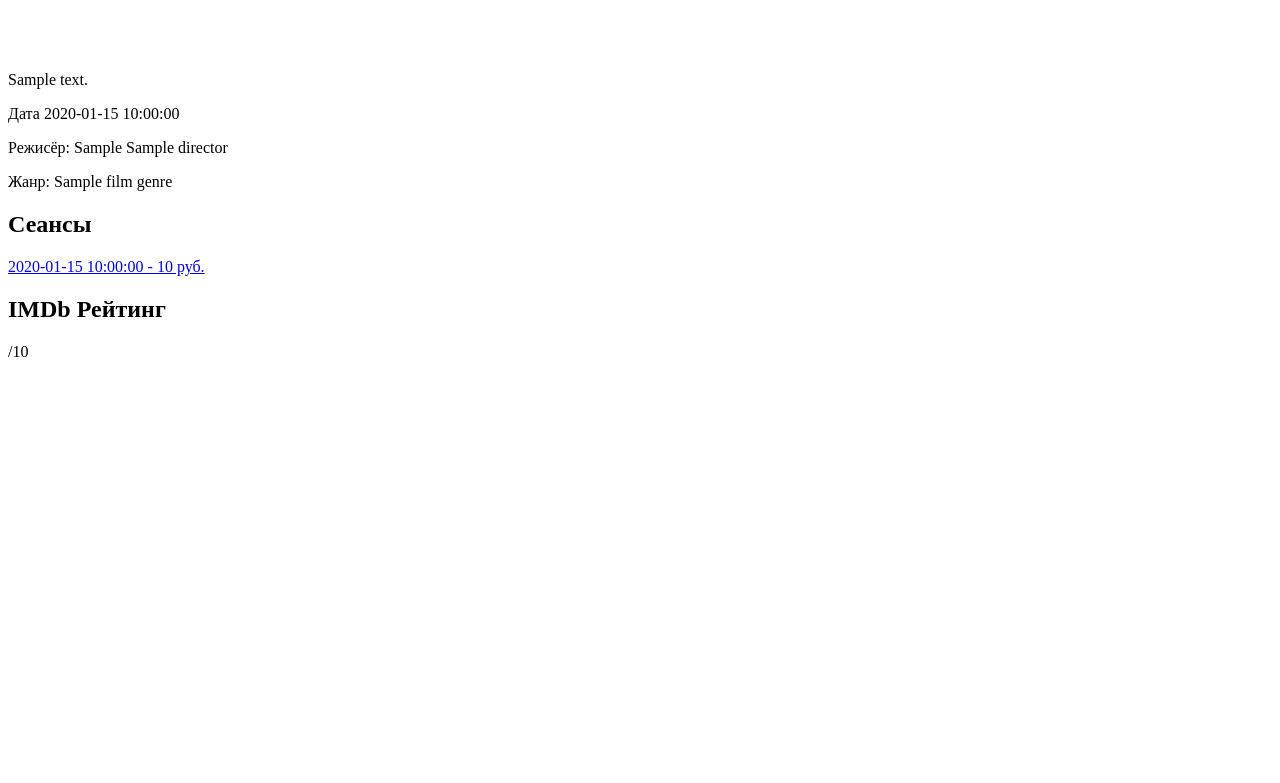
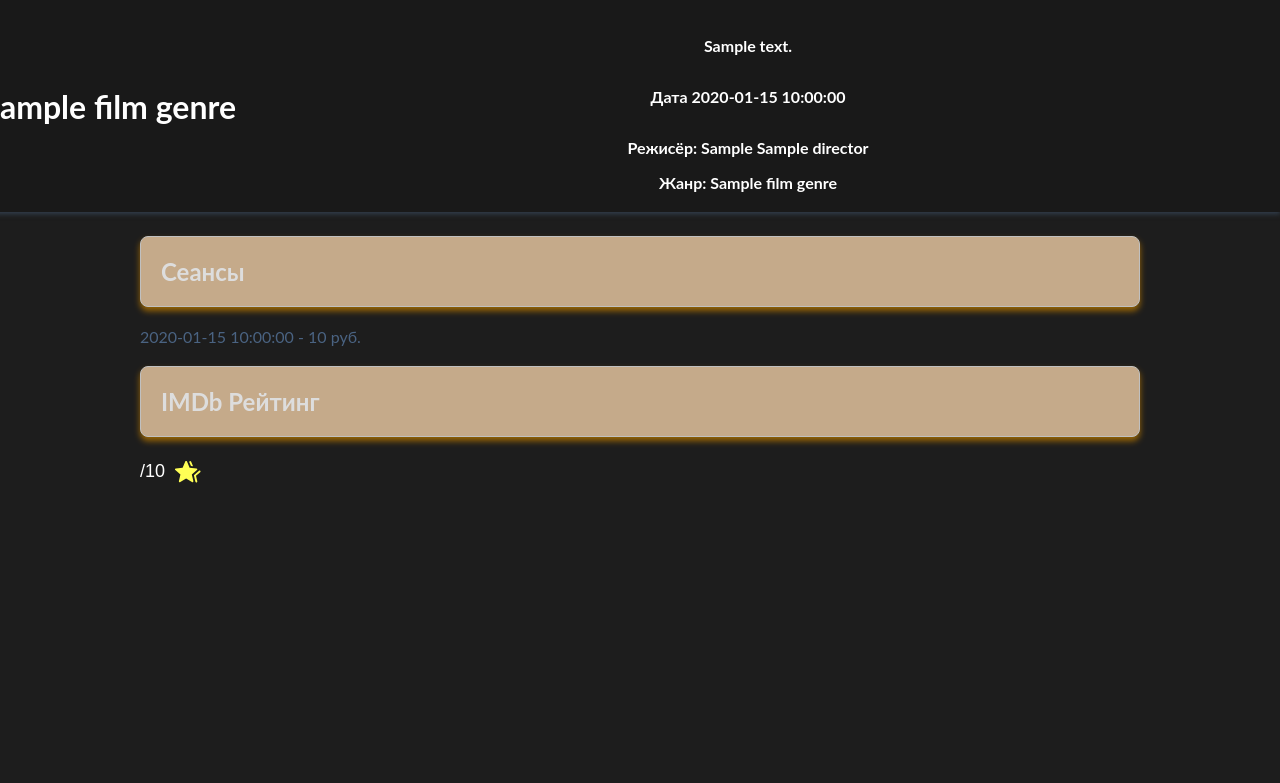
Before and after one commit to curiuwu/db_project, a Flask app: page /film_card/1 in a window 1280 px wide. Shown: the top 783 px of the page. Run offline with Flask 3, Linux system fonts and the light colour scheme; a database or web service that is not in the repository returns one stand-in record (values such as "Sample title"); some libraries are stand-ins or nearby versions.

Commit message:
полнейший вайбкодинг фронта

```diff
--- a/app/static/css/film_card.css
+++ b/app/static/css/film_card.css
@@ -0,0 +1,52 @@
+.connector {
+    height: 200px;
+}
+
+.name_card  {
+    border: 1px solid #ddd;
+    border-radius: 8px;
+    padding: 20px;
+    opacity: .85;
+    background-color: #E3C39D;            /* Светлый фон карточки */
+    box-shadow: 0 4px 6px rgb(176, 115, 0);
+}
+
+.container  {
+    margin: 10px;
+    min-height: 96vh
+}
+
+.film {
+    max-width: 150px
+}
+
+.film_card  {
+    display: grid;
+    justify-content: top;
+    align-items: center;
+    font-family: 'Lato', sans-serif;
+    font-weight: bold;
+    width: 80%; /* Устанавливаем ширину для центрирования */
+}
+
+.rating {
+    font-family: Arial, sans-serif;
+}
+
+.rating__wrapper {
+    display: flex;       /* Включаем flex-контейнер */
+    align-items: center; /* Выравниваем по вертикали */
+    gap: 8px;            /* Отступ между текстом и иконкой */
+}
+
+.film {
+    margin: 0;           /* Убираем стандартные отступы */
+    font-size: 18px;     /* Размер текста */
+}
+
+.rating__icon {
+    width: 30px;
+    height: 30px;
+    fill: #FFFF55;       /* Цвет иконки */
+    flex-shrink: 0;      /* Запрещаем сжатие */
+}
--- a/app/templates/film_card.html
+++ b/app/templates/film_card.html
@@ -3,18 +3,22 @@
 <head>
     <meta charset="utf-8">
     <title>{{ film[0] }}</title>
-    <link rel="stylesheet" href="{{ url_for('static', filename='css/main.css') }}">
+    <link rel="stylesheet" href="{{ url_for('static', filename='css/film_card.css') }}">
+    <link rel="stylesheet" href="{{ url_for('static', filename='css/style.css') }}">
 </head>
 <body>
 <div class="container">
-        <h1>{{ film[0] }}</h1>
+    <div class="header"><h1>{{ film[0] }}</h1>
+        <div class="film_card">
             <p>{{ film[1] }}</p>
             <p class="director">Дата {{film[2]}}</p>
             <p class="director">Режисёр: {{director[0]}} {{director[1]}}</p>
             <span class="genre">Жанр: {{ film[3] }}</span>
-
+        </div>
+    </div>
+    <div class="connector"></div>
     <div class="sessions">
-            <h2>Сеансы</h2>
+        <h2 class="name_card">Сеансы</h2>
         {% for session in sessions %}
         <a class="session-button" href="{{ url_for('session_select.select_session', session_id = session[0]) }}">
             <p>{{ session[1] }} - {{ session[2] }} руб.</p>
@@ -22,8 +26,13 @@
         {% endfor %}
     </div>
     <div class="rating">
-            <h2>IMDb Рейтинг</h2>
+    <h2 class="name_card">IMDb Рейтинг</h2>
+    <div class="rating__wrapper">  <!-- Обёртка для текста и иконки -->
         <p class="film">{{ film[7] }}/10</p>
+        <svg class="rating__icon" xmlns="http://www.w3.org/2000/svg" viewBox="0 -960 960 960">
+            <path d="m668-380 172-148 13 1q13 1 20.5 10.1 7.5 9.09 7.5 19.71 0 6.06-3 12.13-3 6.06-8 11.06L736-359l41 177q1 1.54 1 3.46v3.46q0 13.08-9.07 21.08-9.06 8-21.15 8-3.78 0-7.9-1-4.13-1-7.88-3l-13-8-51-222Zm-93-289-57-134 5-11q3.65-8.64 11.33-13.32Q542-832 550.25-832t16.13 4.5Q574.25-823 578-814l64 151-67-6ZM189-189l49-212L74-544q-5-5-8-10.67-3-5.66-3-11.33 0-10.68 7.5-19.84T91-596l217.08-19.09L392-815q3.75-9 11.63-13.5 7.87-4.5 16.12-4.5t16.33 4.5Q444.15-824 448-815l83.92 199.91L749-596q13 1 20.5 10.13t7.5 19.78q0 6.09-3 11.59t-8 10.5L602-401l49 212q1 2.27 1 6.8 0 12.83-8.99 21.52-8.99 8.68-20.8 8.68-2.21 0-16.21-5L420-269 234-157q-4 2-8.12 3.5-4.13 1.5-7.88 1.5-13.5 0-23.25-11T189-189Z"/>
+        </svg>
+    </div>
 </div>
 
 </div>
```
Lines whose indentation alone changed are shown as unchanged.
